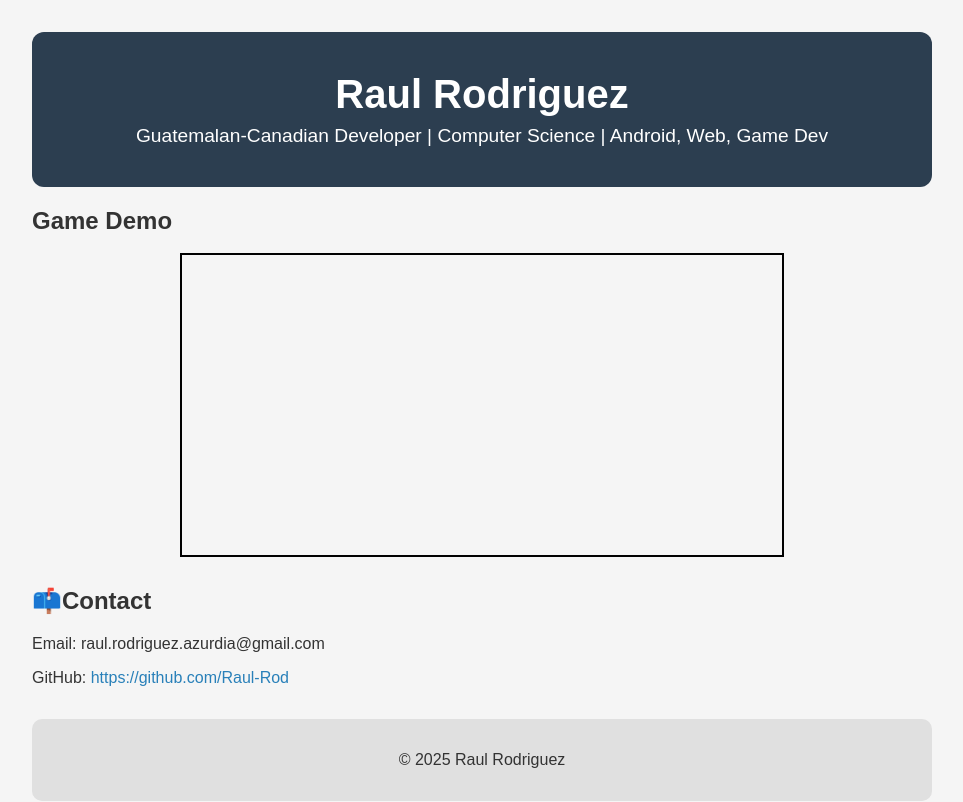
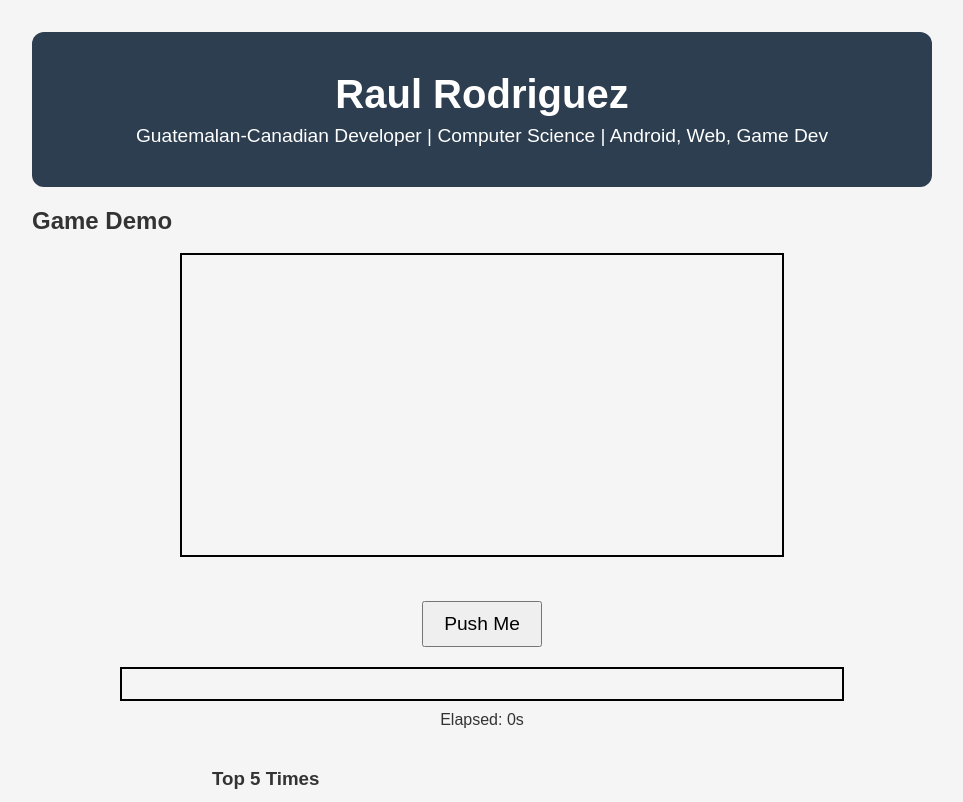
Before and after one commit to Raul-Rod/raul-rod.github.io, a React (Create React App) app: page / in a window 1280 px wide. Shown: the top 802 px of the page, without its empty margins (158-1121 px from the left). Built offline with nearby package versions, Linux system fonts and the light colour scheme.

Commit message:
TapRace added

```diff
--- a/src/App.js
+++ b/src/App.js
@@ -1,6 +1,7 @@
 import React, { useState } from 'react';
 import ReactionGame from './components/ReactionGame';
 import UnderConstruction from './components/UnderConstruction';
+import TapRace from './components/TapRace';
 import './App.css';
 
 
@@ -18,7 +19,11 @@ function App() {
 
       <section className="gamesection">
         <h1>Game Demo</h1>
+
         <UnderConstruction />
+
+        <TapRace />
+
       </section>
 
       <section className="section">
--- /dev/null
+++ b/src/components/TapRace.js
@@ -0,0 +1,102 @@
+import React, { useState, useEffect, useRef } from 'react';
+
+const TapRace = () => {
+  const [progress, setProgress] = useState(0);
+  const [startTime, setStartTime] = useState(null);
+  const [elapsed, setElapsed] = useState(0);
+  const [leaderboard, setLeaderboard] = useState([]);
+  const [namePrompt, setNamePrompt] = useState(false);
+  const [newTime, setNewTime] = useState(null);
+
+  const timerRef = useRef(null);
+  const decayRef = useRef(null);
+
+  const handleClick = () => {
+    if (progress === 0 && !startTime) {
+      const now = Date.now();
+      setStartTime(now);
+      timerRef.current = setInterval(() => {
+        setElapsed(prev => prev + 1);
+      }, 1000);
+      decayRef.current = setInterval(() => {
+        setProgress(prev => Math.max(prev - 1, 0));
+      }, 500);
+    }
+
+    setProgress(prev => {
+      const next = Math.min(prev + 2, 100);
+      if (next === 100) handleFinish();
+      return next;
+    });
+  };
+
+  const handleFinish = () => {
+    if (timerRef.current) clearInterval(timerRef.current);
+    if (decayRef.current) clearInterval(decayRef.current);
+    const finalTime = elapsed;
+    const newList = [...leaderboard];
+    const position = newList.findIndex(t => finalTime < t.time);
+    if (position !== -1 || newList.length < 5) {
+      setNamePrompt(true);
+      setNewTime(finalTime);
+    } else {
+      resetGame();
+    }
+  };
+
+  const submitScore = (name) => {
+    const newEntry = { name, time: newTime };
+    const newList = [...leaderboard, newEntry].sort((a, b) => a.time - b.time).slice(0, 5);
+    setLeaderboard(newList);
+    setNamePrompt(false);
+    resetGame();
+  };
+
+  const resetGame = () => {
+    setProgress(0);
+    setStartTime(null);
+    setElapsed(0);
+  };
+
+  useEffect(() => {
+    return () => {
+      clearInterval(timerRef.current);
+      clearInterval(decayRef.current);
+    };
+  }, []);
+
+  return (
+    <div style={{ height: '300px', display: 'flex', flexDirection: 'column', alignItems: 'center', justifyContent: 'center' }}>
+      <button onClick={handleClick} style={{ padding: '10px 20px', fontSize: '1.2rem' }}>
+        Push Me
+      </button>
+      <div style={{ width: '80%', height: '30px', border: '2px solid #000', marginTop: '20px', position: 'relative' }}>
+        <div style={{
+          width: `${progress}%`,
+          height: '100%',
+          backgroundColor: '#4caf50',
+          transition: 'width 0.2s'
+        }}></div>
+      </div>
+      <div style={{ marginTop: '10px' }}>Elapsed: {elapsed}s</div>
+      <div style={{ marginTop: '20px', width: '60%' }}>
+        <h3>Top 5 Times</h3>
+        <ol>
+          {leaderboard.map((entry, idx) => (
+            <li key={idx}>{entry.name} - {entry.time}s</li>
+          ))}
+        </ol>
+      </div>
+      {namePrompt && (
+        <div style={{ marginTop: '10px' }}>
+          <input type="text" placeholder="Your Name" onKeyDown={(e) => {
+            if (e.key === 'Enter') submitScore(e.target.value);
+          }} />
+          <p>You've made the leaderboard! Press Enter to submit.</p>
+        </div>
+      )}
+    </div>
+  );
+};
+
+export default TapRace;
```
